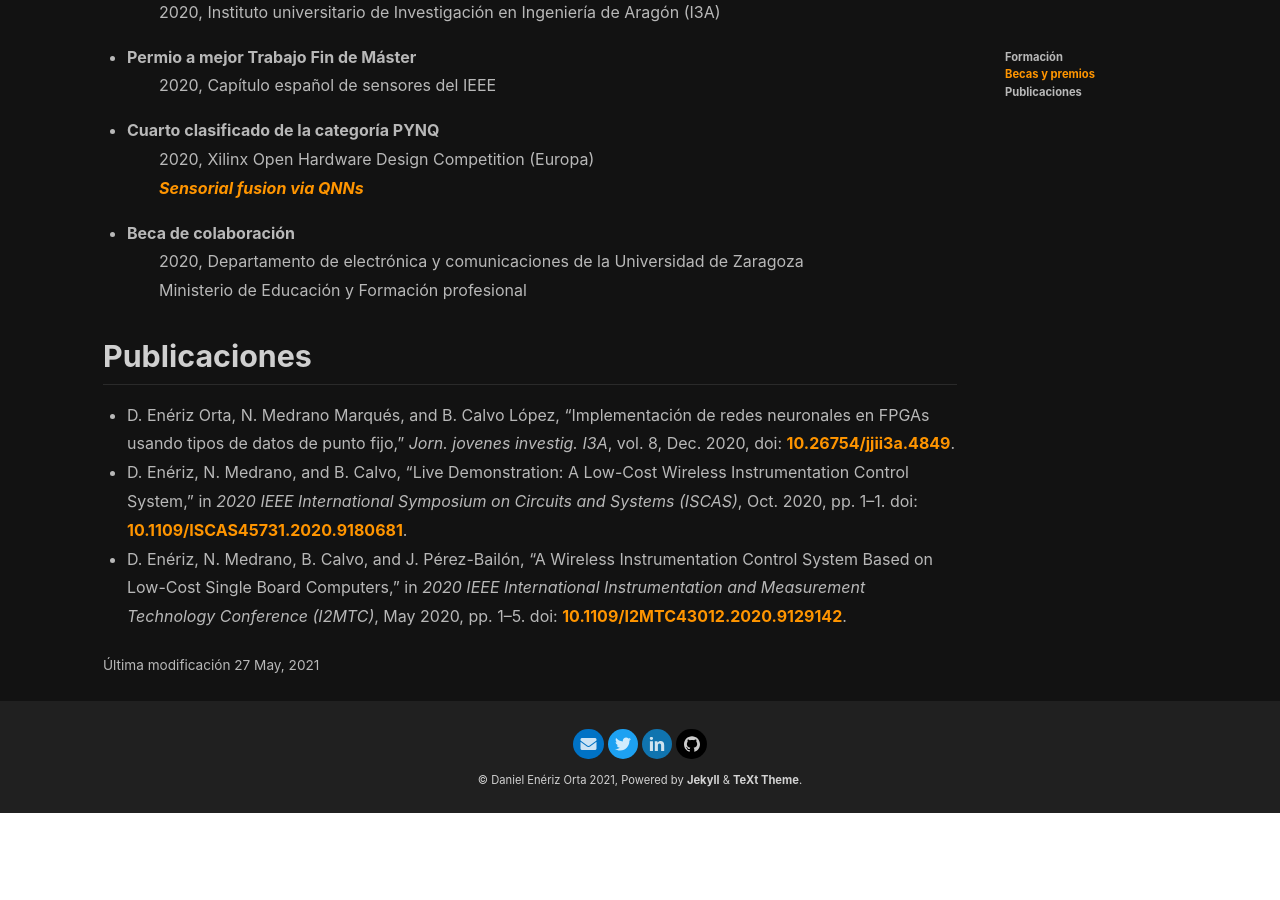
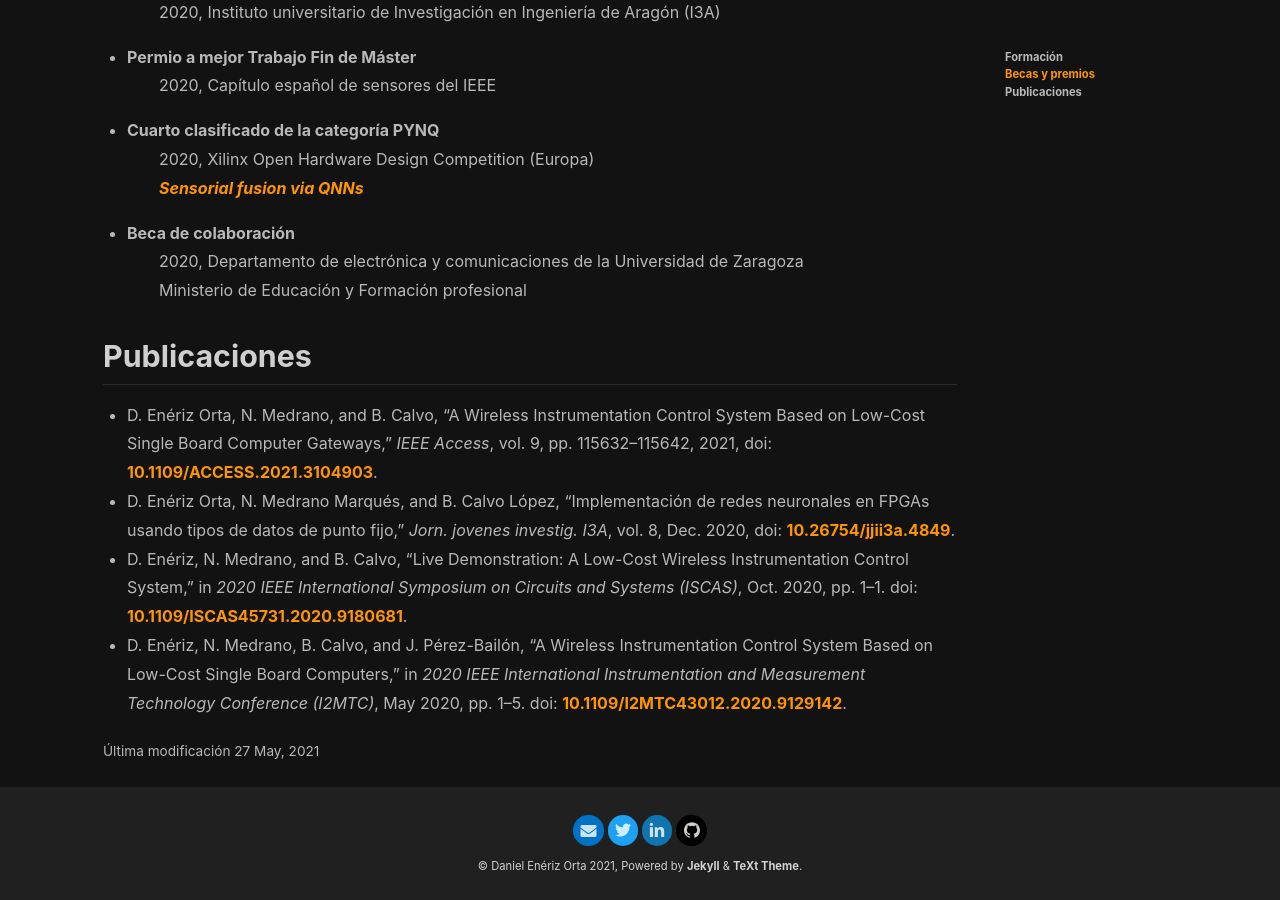
Before and after one commit to eneriz-daniel/es, a Jekyll site: the page built from about.md, in a window 1280 px wide and 900 px high, scrolled down 1152 px. Built offline with Jekyll 4.4.1, drawn with Linux system fonts in a browser that asks for light colours; nearby versions of some CDN libraries; before the commit the page ends 1965 px from its top, so only the background shows below that.

Commit message:
New IEEE Access paper

```diff
--- a/about.md
+++ b/about.md
@@ -40,6 +40,7 @@
   : Ministerio de Educación y Formación profesional
 
 ## Publicaciones
+- D. Enériz Orta, N. Medrano, and B. Calvo, “A Wireless Instrumentation Control System Based on Low-Cost Single Board Computer Gateways,” *IEEE Access*, vol. 9, pp. 115632–115642, 2021, doi: [10.1109/ACCESS.2021.3104903](10.1109/ACCESS.2021.3104903).
 - D. Enériz Orta, N. Medrano Marqués, and B. Calvo López, “Implementación de redes neuronales en FPGAs usando tipos de datos de punto fijo,” *Jorn. jovenes investig. I3A*, vol. 8, Dec. 2020, doi: [10.26754/jjii3a.4849](https://doi.org/10.26754/jjii3a.4849).
 - D. Enériz, N. Medrano, and B. Calvo, “Live Demonstration: A Low-Cost Wireless Instrumentation Control System,” in *2020 IEEE International Symposium on Circuits and Systems (ISCAS)*, Oct. 2020, pp. 1–1. doi: [10.1109/ISCAS45731.2020.9180681](https://doi.org/10.1109/ISCAS45731.2020.9180681).
 - D. Enériz, N. Medrano, B. Calvo, and J. Pérez-Bailón, “A Wireless Instrumentation Control System Based on Low-Cost Single Board Computers,” in *2020 IEEE International Instrumentation and Measurement Technology Conference (I2MTC)*, May 2020, pp. 1–5. doi: [10.1109/I2MTC43012.2020.9129142](https://doi.org/10.1109/I2MTC43012.2020.9129142).
```
